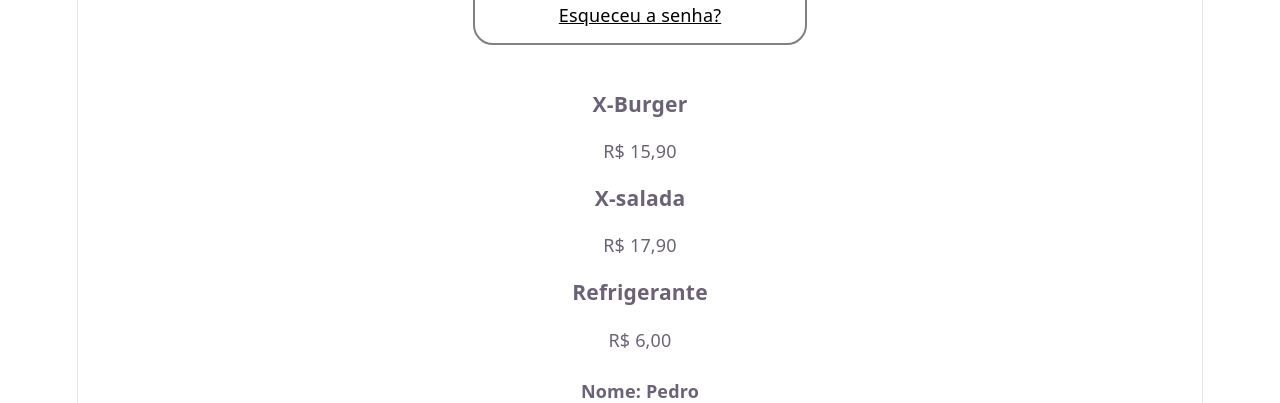
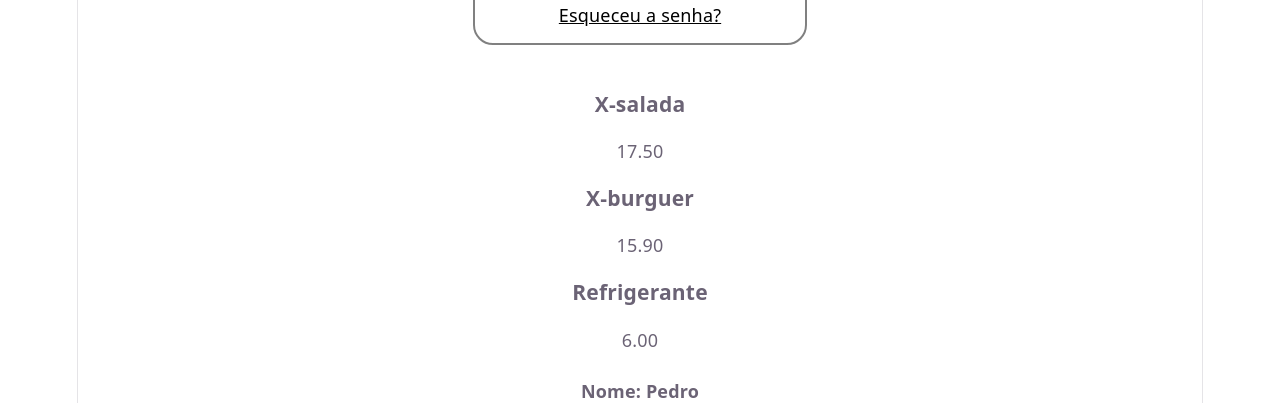
Before and after one commit to PeruzzoCode/projeto-pw, a React (Vite) app in the folder projeto-lanchonete/: page / in a window 1280 px wide. Shown: the part 346-749 px from the top of the page. Built offline with nearby package versions, Linux system fonts and the light colour scheme.

Commit message:
Oitavo commit

```diff
--- a/projeto-lanchonete/src/App.jsx
+++ b/projeto-lanchonete/src/App.jsx
@@ -6,6 +6,11 @@ import Contador from "./components/Contador";
 import Calculadora from "./components/Calculadora";
 
 function App(){
+
+    const lanches = [{id:1, nome: "X-salada", preco: "17.50"},
+        {id:2,nome:"X-burguer", preco: "15.90"},
+        {id:3, nome: "Refrigerante", preco: "6.00"}]
+
     return(
         <>
             <Header titulo="Lanchonete e Dog"
@@ -13,15 +18,16 @@ function App(){
 
             <Login />
 
-            <CardProd nome="X-Burger"
-            preco="R$ 15,90"/>
-
-            <CardProd nome="X-salada"
-            preco="R$ 17,90"/>
-
-            <CardProd  nome="Refrigerante"
-            preco="R$ 6,00"
-            />
+            <div className="lista_cards">
+                {
+                lanches.map(Lanche => (
+                    <CardProd
+                    key = {Lanche.id}
+                    nome = {Lanche.nome}
+                    preco = {Lanche.preco}
+                    />
+                ))}
+                </div>
 
             <Funcionario nome= "Pedro"
             cargo= "CEO"/>
--- a/projeto-lanchonete/src/components/Contador.css
+++ b/projeto-lanchonete/src/components/Contador.css
@@ -2,7 +2,8 @@
     color: black;
     border: 2px solid gray;
     border-radius: 20px;
-
+    width: 240px;
+    margin: auto;
 }
 
 .Contador h1{
--- /dev/null
+++ b/projeto-lanchonete/src/exercicios/arrayFrutas1.js
@@ -0,0 +1,5 @@
+const numeros = [2,5,10,20];
+
+const numerosDobro = numeros.map(numero => numero * 2);
+
+console.log(numerosDobro);
--- /dev/null
+++ b/projeto-lanchonete/src/exercicios/arrayFrutas4.js
@@ -0,0 +1,5 @@
+const redes = ["github", "linkedin", "instagram"];
+
+const urlsCompletas = redes.map(rede => `https://www.${rede}.com`);
+
+console.log(urlsCompletas);
```
Also changed, not shown: projeto-lanchonete/src/exercicios/arrayFrutas2.js (added, +8 -0 lines), projeto-lanchonete/src/exercicios/arrayFrutas3.js (added, +9 -0 lines), projeto-lanchonete/src/exercicios/arrayFrutras.js (added, +7 -0 lines).
